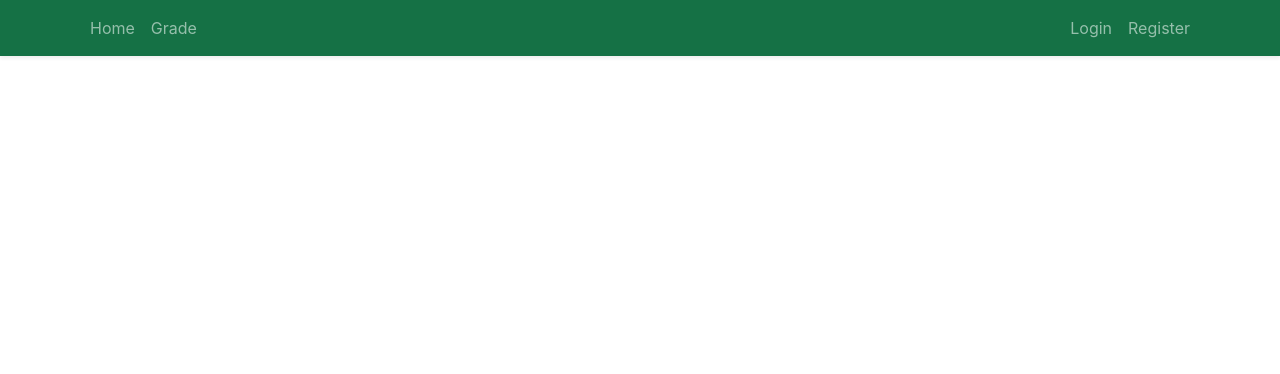
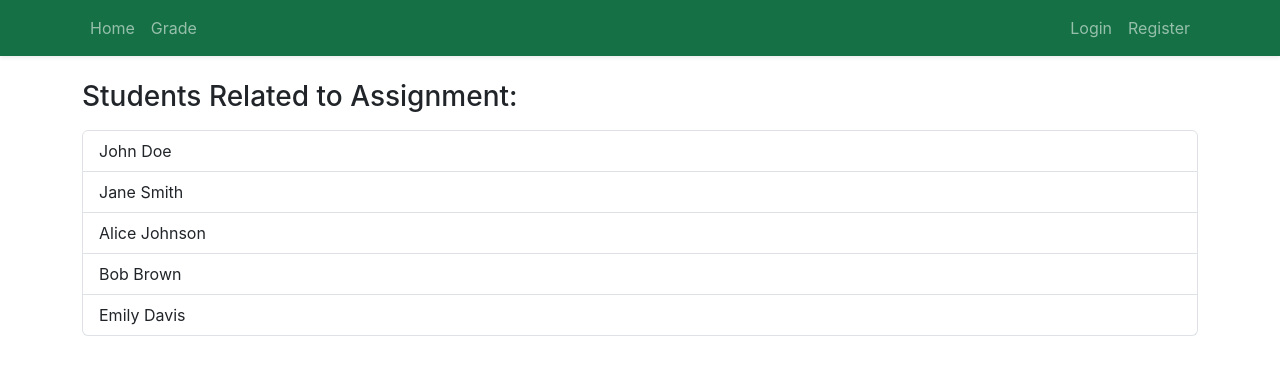
Before and after one commit to ChrisY60/HT2024, a React (Create React App) app in the folder frontend/htx/: page /students in a window 1280 px wide. Shown: the top 374 px of the page. Built offline with nearby package versions, Linux system fonts and the light colour scheme.

Commit message:
teacher assignments page

```diff
--- a/frontend/htx/src/App.js
+++ b/frontend/htx/src/App.js
@@ -10,6 +10,7 @@ import Assignments from "./components/Assignments";
 import Subject from "./components/Subject"
 import Grades from "./components/Grades";
 import {AuthProvider} from "./components/Auth";
+import StudentAssignments from "./components/StudentAssignments";
 
 function App() {
     return (
@@ -23,6 +24,7 @@ function App() {
                     <Route path={"/assignment"} element={<Assignments />} />
                     <Route path={"/subject"} element={<Subject />} />
                     <Route path={"/grades"} element={<Grades />} />
+                    <Route path={"/students"} element={<StudentAssignments />} />
                 </Routes>
             </AuthProvider>
         </Router>
--- /dev/null
+++ b/frontend/htx/src/components/StudentAssignments.jsx
@@ -0,0 +1,40 @@
+import React, {useEffect, useState} from 'react';
+import { Link } from 'react-router-dom';
+
+const StudentAssignments = () => {
+    const [receivedData, setReceivedData] = useState({});
+
+    useEffect(() => {
+        const queryParams = new URLSearchParams(window.location.search);
+        const id = queryParams.get('id');
+        const title = queryParams.get('title');
+        const endDate = queryParams.get('endDate');
+
+        console.log({id, title, endDate});
+        setReceivedData({ id, title, endDate });
+    }, []);
+    const studentsData = [
+        { id: 1, name: "John Doe" },
+        { id: 2, name: "Jane Smith" },
+        { id: 3, name: "Alice Johnson" },
+        { id: 4, name: "Bob Brown" },
+        { id: 5, name: "Emily Davis" }
+    ];
+
+    return (
+        <div className="container">
+            <h3 className="mt-4">Students Related to Assignment: {receivedData.title}</h3>
+            <ul className="list-group mt-3">
+                {studentsData.map((student, index) => (
+                    <li key={index} className="list-group-item ">
+                        <Link to="/assignment" className="text-decoration-none text-dark">
+                            {student.name}
+                        </Link>
+                    </li>
+                ))}
+            </ul>
+        </div>
+    );
+};
+
+export default StudentAssignments;
--- a/frontend/htx/src/components/Subject.jsx
+++ b/frontend/htx/src/components/Subject.jsx
@@ -1,16 +1,20 @@
-import React, { useState } from 'react';
+import React, {useEffect, useState} from 'react';
 import { Link } from 'react-router-dom';
+import {useAuth} from "./Auth";
+import * as jose from "jose";
 
 const Subject = () => {
     const [displayAssignments, setDisplayAssignments] = useState(true);
-
+    const [user, setUser] = useState('');
+    const [assignmentString, setAssignmentString] = useState("");
+    const { token, isTokenExpired } = useAuth();
     const subjectData = {
         name: 'Mathematics',
         teacher: 'Mr. Smith',
         assignments: [
-            { title: 'Algebra Homework', endDate: '2024-03-20' },
-            { title: 'Geometry Quiz', endDate: '2024-03-25' },
-            { title: 'Calculus Project', endDate: '2024-04-05' }
+            { id: 1, title: "Algebra Homework", endDate: '2024-03-20' },
+            { id: 2, title: 'Geometry Quiz', endDate: '2024-03-25' },
+            { id: 3, title: 'Calculus Project', endDate: '2024-04-05' }
         ],
         materials: [
             { title: 'Mathematics Textbook', datePublished: '2024-03-01' },
@@ -19,9 +23,30 @@ const Subject = () => {
         ]
     };
 
+    useEffect(() => {
+        getCurrentUser();
+    }, [user]);
+
+    const getCurrentUser = async () => {
+        const decodedToken = jose.decodeJwt(token);
+        if (decodedToken && decodedToken.role) {
+            const userRole = decodedToken.role;
+            console.log(userRole);
+            const headers = {Authorization: `Bearer ${token}`};
+            setUser(userRole);
+        } else {
+            console.error('Unable to retrieve user ID from JWT token.');
+        }
+    }
     const handleToggle = () => {
         setDisplayAssignments(!displayAssignments);
     };
+
+    const passAssignment = (assignment) => {
+        console.log(assignment);
+        const queryString = `id=${assignment.id}&title=${encodeURIComponent(assignment.title)}&endDate=${assignment.endDate}`;
+        setAssignmentString(queryString);
+    }
 
     return (
         <div className="subject text-center">
@@ -49,12 +74,23 @@ const Subject = () => {
                     <div className="d-flex justify-content-center">
                         <div className="card-deck">
                             {subjectData.assignments.map((assignment, index) => (
-                                <Link to="/assignment" key={index} className="card mb-3 text-decoration-none">
-                                    <div className="card-body">
-                                        <h5 className="card-title">Title: {assignment.title}</h5>
-                                        <p className="card-text">End Date: {assignment.endDate}</p>
-                                    </div>
-                                </Link>
+                                <React.Fragment key={index}>
+                                    {user === "STUDENT" ? (
+                                        <a href={`/assignment`} className="card mb-3 text-decoration-none">
+                                            <div className="card-body">
+                                                <h5 className="card-title">Title: {assignment.title}</h5>
+                                                <p className="card-text">End Date: {assignment.endDate}</p>
+                                            </div>
+                                        </a>
+                                    ) : user === "TEACHER" ? (
+                                            <a href={`/students?${assignmentString}`} onClick={() => passAssignment(assignment)} className="card mb-3 text-decoration-none">
+                                            <div className="card-body">
+                                                <h5 className="card-title">Title: {assignment.title}</h5>
+                                                <p className="card-text">End Date: {assignment.endDate}</p>
+                                            </div>
+                                        </a>
+                                    ) : null}
+                                </React.Fragment>
                             ))}
                         </div>
                     </div>
@@ -78,6 +114,7 @@ const Subject = () => {
             )}
         </div>
     );
+
 };
 
 export default Subject;
```
